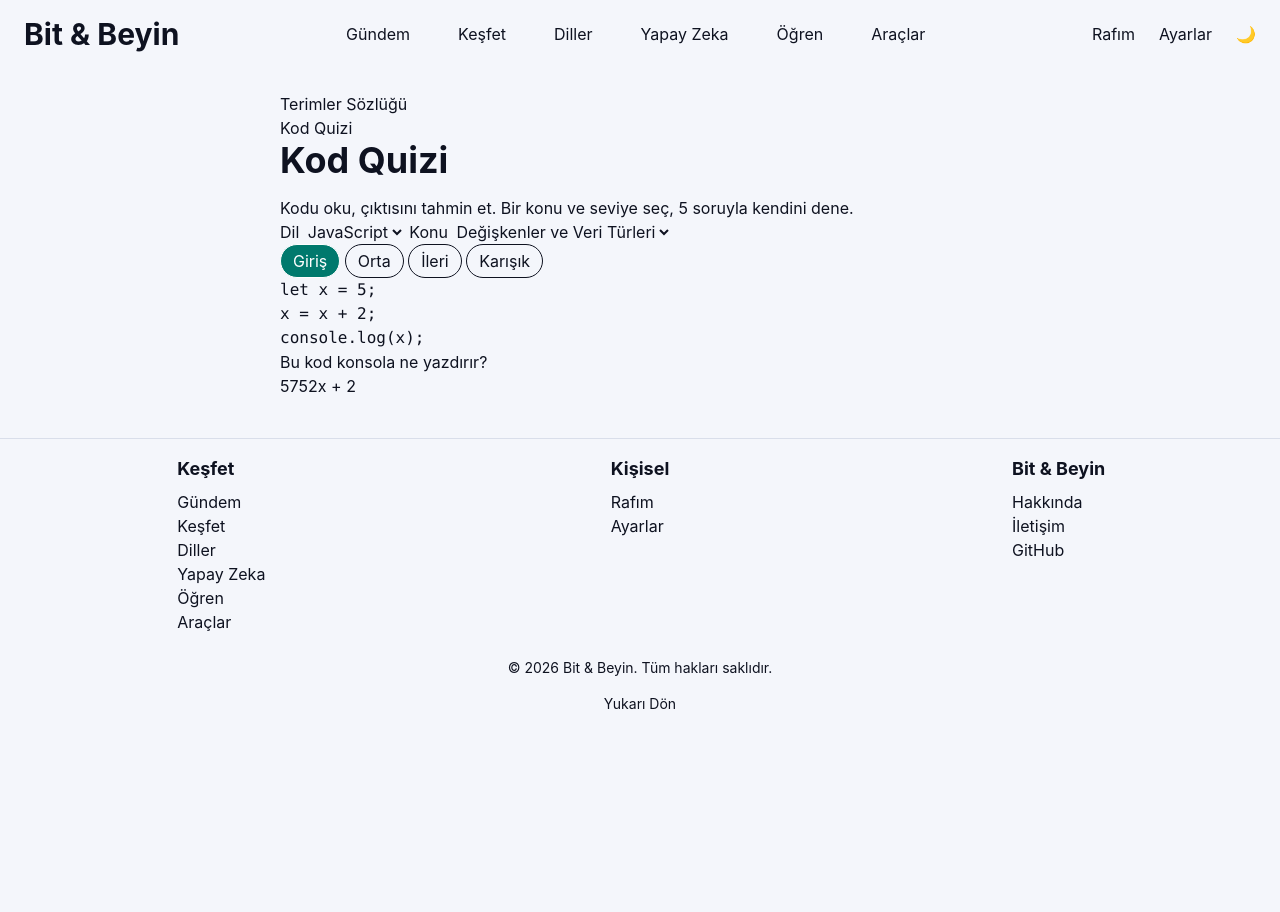
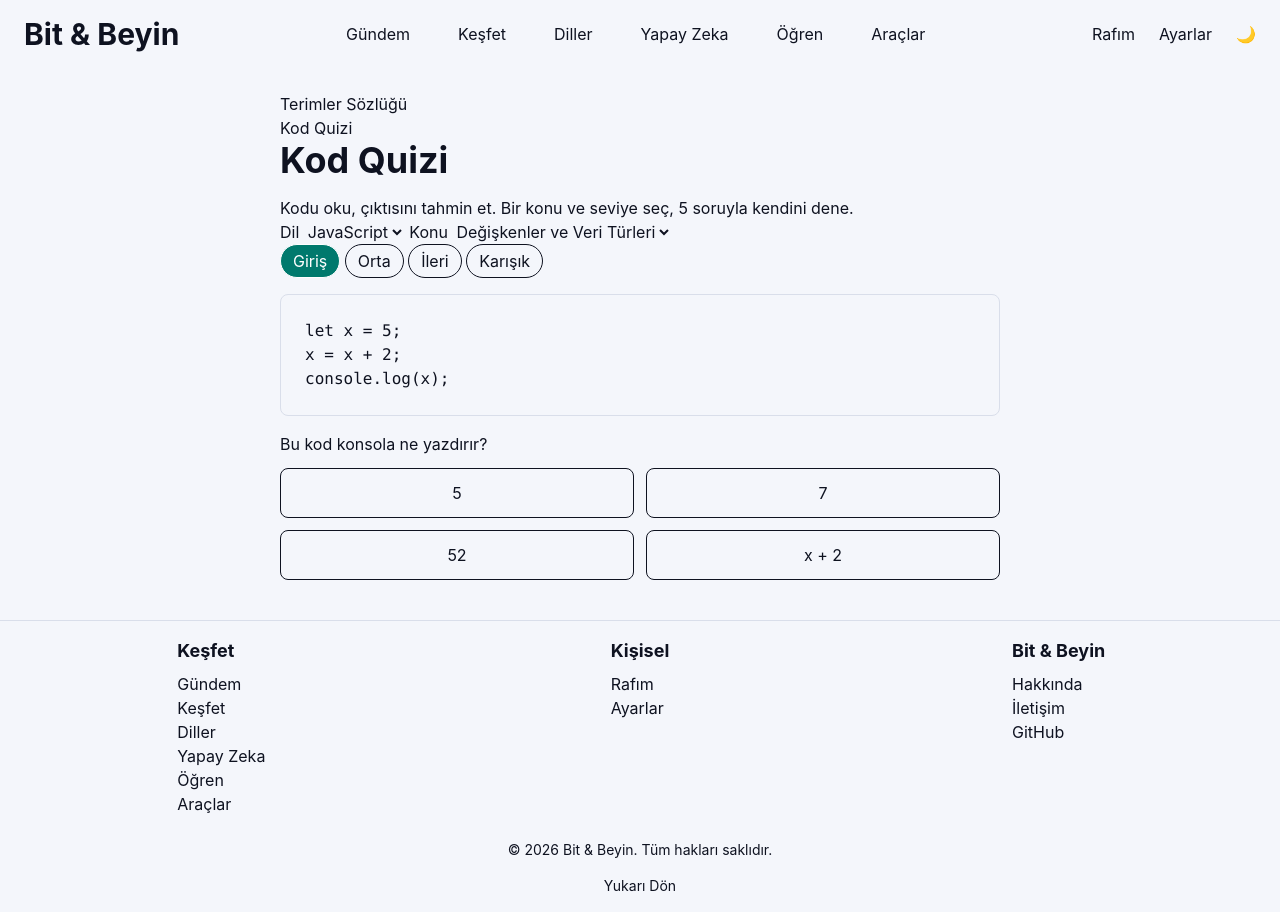
Before and after one commit to vyslaln/bit-brain, a website: page public/pages/quiz.html in a window 1280 px wide. Before the commit the page ends 800 px from the top, so only its background shows below. Drawn offline with nearby package versions, Linux system fonts and the light colour scheme; files that its build step writes are made by us from their sources.

Commit message:
Apply styles to the code box and option buttons on the quiz page
- input.css'e option-button sinifi eklendi (cerceve, kose, ic bosluk, imlec)
- Siklara classList ile option-button verildi
- quiz-options 2x2 grid yapildi, kod kutusuna card ve my-4, soruya mb-3 eklendi
- quiz.html ve quiz.js'e aciklama yorumlari eklendi

```diff
--- a/public/pages/quiz.html
+++ b/public/pages/quiz.html
@@ -118,13 +118,13 @@
             <!-- Soruları artık sayfaya yazmaya başlıyoruz -->
 
             <!-- burada soruların kod kısımlarını ekrana yazdırıyoruz -->
-            <pre><code id="quiz-code"></code></pre>
+            <pre class="card my-4"><code id="quiz-code"></code></pre>
 
             <!-- burada soruları ekrana yazdırıyoruz -->
-            <p id="quiz-question"></p>
+            <p id="quiz-question" class="mb-3"></p>
 
-            <!-- burada sorularımızın cevapları bulunacak. -->
-            <div id="quiz-options">
+            <!-- burada sorularımızın şıkları bulunacak. -->
+            <div id="quiz-options" class="grid grid-cols-2 gap-3">
 
             </div>
         </section>
--- a/public/utils/quiz.js
+++ b/public/utils/quiz.js
@@ -1,22 +1,26 @@
-//Burada artık quiz.json dosyasının okumasını yapacağız.
-
+// Burada quiz.json dosyasını okuyup ilk soruyu sayfaya yazdırıyoruz.
 async function loadQuiz(){
+    // Burada JSON dosyasını getiriyoruz (fetch) ve JS nesnesine çeviriyoruz (json)
     const response = await fetch('../data/quiz.json');
     const questions = await response.json();
 
+    // Burada sorunun kodunu ve metnini yazacağımız elemanları buluyoruz
     const quizCode = document.getElementById('quiz-code');
     const quizQuestion = document.getElementById('quiz-question');
 
+    // Burada kod satırlarını alt alta, soruyu da kendi alanına yazdırıyoruz
     quizCode.textContent = questions.topics[0]['Giriş'][0].code.join('\n');
     quizQuestion.textContent = questions.topics[0]['Giriş'][0].question;
 
+    // Burada her şık için bir buton oluşturup şıklar kutusuna ekliyoruz
     const quizOptions = document.getElementById('quiz-options');
     questions.topics[0]['Giriş'][0].options.forEach(option => {
         const optionButton = document.createElement('button');
         optionButton.textContent = option;
+        optionButton.classList.add('option-button');
         quizOptions.appendChild(optionButton);
     });
-
 }
 
+// Burada sayfa açılınca fonksiyonu çalıştırıyoruz
 loadQuiz();
--- a/src/input.css
+++ b/src/input.css
@@ -58,4 +58,8 @@
     .level-button.active{
         @apply bg-primary text-white;
     }
+
+    .option-button {
+        @apply border rounded-lg px-4 py-3 cursor-pointer;
+    }
 }
```
